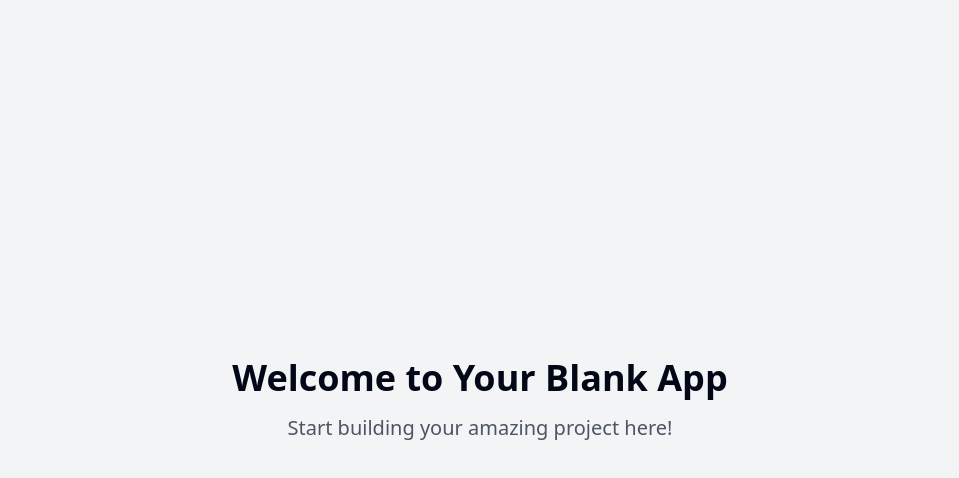
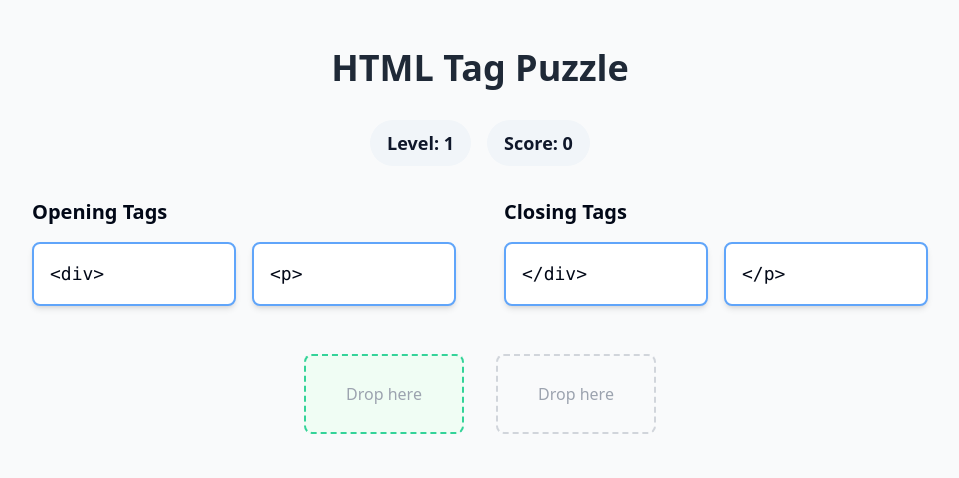
Before and after one commit to Filip2k03/html-tag-tangle, a React (Vite) app: page / in a window 1280 px wide. Shown: the top 478 px of the page, without its empty margins (160-1119 px from the left). Built offline with nearby package versions, Linux system fonts and the light colour scheme.

Commit message:
Add HTML5 tag puzzle game
Implement a new HTML5-based tag puzzle game to the project. This will enhance the interactive component of the application, allowing users to engage with the game directly.
[skip gpt_engineer]

```diff
--- /dev/null
+++ b/src/components/DraggableTag.tsx
@@ -0,0 +1,33 @@
+import React from 'react';
+import { cn } from "@/lib/utils";
+
+interface DraggableTagProps {
+  tag: string;
+  isOpening: boolean;
+  onDragStart: (e: React.DragEvent, tag: string, isOpening: boolean) => void;
+  className?: string;
+}
+
+const DraggableTag: React.FC<DraggableTagProps> = ({
+  tag,
+  isOpening,
+  onDragStart,
+  className
+}) => {
+  return (
+    <div
+      draggable
+      onDragStart={(e) => onDragStart(e, tag, isOpening)}
+      className={cn(
+        "cursor-move bg-white p-4 rounded-lg shadow-md text-lg font-mono",
+        "border-2 border-game-blue hover:border-game-green transition-colors",
+        "active:scale-95 transform transition-transform",
+        className
+      )}
+    >
+      {isOpening ? `<${tag}>` : `</${tag}>`}
+    </div>
+  );
+};
+
+export default DraggableTag;
--- /dev/null
+++ b/src/components/DropZone.tsx
@@ -0,0 +1,30 @@
+import React from 'react';
+import { cn } from "@/lib/utils";
+
+interface DropZoneProps {
+  onDrop: (e: React.DragEvent) => void;
+  isActive: boolean;
+  children?: React.ReactNode;
+}
+
+const DropZone: React.FC<DropZoneProps> = ({ onDrop, isActive, children }) => {
+  const handleDragOver = (e: React.DragEvent) => {
+    e.preventDefault();
+  };
+
+  return (
+    <div
+      onDrop={onDrop}
+      onDragOver={handleDragOver}
+      className={cn(
+        "w-40 h-20 border-2 border-dashed rounded-lg flex items-center justify-center",
+        isActive ? "border-game-green bg-green-50" : "border-gray-300",
+        "transition-colors duration-200"
+      )}
+    >
+      {children || <span className="text-gray-400">Drop here</span>}
+    </div>
+  );
+};
+
+export default DropZone;
--- /dev/null
+++ b/src/components/ScoreBoard.tsx
@@ -0,0 +1,22 @@
+import React from 'react';
+import { Badge } from "@/components/ui/badge";
+
+interface ScoreBoardProps {
+  score: number;
+  level: number;
+}
+
+const ScoreBoard: React.FC<ScoreBoardProps> = ({ score, level }) => {
+  return (
+    <div className="flex gap-4 items-center justify-center mb-8">
+      <Badge variant="secondary" className="text-lg px-4 py-2">
+        Level: {level}
+      </Badge>
+      <Badge variant="secondary" className="text-lg px-4 py-2">
+        Score: {score}
+      </Badge>
+    </div>
+  );
+};
+
+export default ScoreBoard;
--- a/src/index.css
+++ b/src/index.css
@@ -70,8 +70,15 @@
   * {
     @apply border-border;
   }
-
   body {
     @apply bg-background text-foreground;
   }
 }
+
+.dragging {
+  @apply opacity-50;
+}
+
+.drag-over {
+  @apply border-game-green;
+}
--- a/src/pages/Index.tsx
+++ b/src/pages/Index.tsx
@@ -1,11 +1,120 @@
-// Update this page (the content is just a fallback if you fail to update the page)
+import React, { useState, useEffect } from 'react';
+import { toast } from "sonner";
+import DraggableTag from '@/components/DraggableTag';
+import DropZone from '@/components/DropZone';
+import ScoreBoard from '@/components/ScoreBoard';
+
+const LEVELS = [
+  { tags: ['div', 'p'], points: 10 },
+  { tags: ['div', 'p', 'span'], points: 15 },
+  { tags: ['div', 'p', 'span', 'h1'], points: 20 },
+];
 
 const Index = () => {
+  const [score, setScore] = useState(0);
+  const [level, setLevel] = useState(1);
+  const [currentPair, setCurrentPair] = useState<{ tag: string; matched: boolean } | null>(null);
+  const [availableTags, setAvailableTags] = useState<string[]>([]);
+
+  useEffect(() => {
+    setAvailableTags([...LEVELS[level - 1].tags].sort(() => Math.random() - 0.5));
+  }, [level]);
+
+  const handleDragStart = (e: React.DragEvent, tag: string, isOpening: boolean) => {
+    e.dataTransfer.setData('text/plain', JSON.stringify({ tag, isOpening }));
+  };
+
+  const handleDrop = (e: React.DragEvent, isOpeningZone: boolean) => {
+    e.preventDefault();
+    const data = JSON.parse(e.dataTransfer.getData('text/plain'));
+
+    if (data.isOpening === isOpeningZone) {
+      toast.error("Tags must be paired with their opposite!");
+      return;
+    }
+
+    if (!currentPair) {
+      setCurrentPair({ tag: data.tag, matched: false });
+    } else if (currentPair.tag === data.tag && !currentPair.matched) {
+      setScore(prev => prev + LEVELS[level - 1].points);
+      setCurrentPair(null);
+      setAvailableTags(prev => prev.filter(t => t !== data.tag));
+      toast.success("Perfect match!");
+
+      if (availableTags.length <= 1 && level < LEVELS.length) {
+        setLevel(prev => prev + 1);
+        toast.success("Level complete! Moving to next level...");
+      }
+    } else {
+      toast.error("Tags don't match!");
+      setCurrentPair(null);
+    }
+  };
+
   return (
-    <div className="min-h-screen flex items-center justify-center bg-gray-100">
-      <div className="text-center">
-        <h1 className="text-4xl font-bold mb-4">Welcome to Your Blank App</h1>
-        <p className="text-xl text-gray-600">Start building your amazing project here!</p>
+    <div className="min-h-screen bg-gray-50 py-12 px-4">
+      <div className="max-w-4xl mx-auto">
+        <h1 className="text-4xl font-bold text-center mb-8 text-gray-800">
+          HTML Tag Puzzle
+        </h1>
+
+        <ScoreBoard score={score} level={level} />
+
+        <div className="grid grid-cols-1 md:grid-cols-2 gap-12 items-center">
+          <div className="space-y-4">
+            <h2 className="text-xl font-semibold mb-4">Opening Tags</h2>
+            <div className="grid grid-cols-2 gap-4">
+              {availableTags.map((tag) => (
+                <DraggableTag
+                  key={`opening-${tag}`}
+                  tag={tag}
+                  isOpening={true}
+                  onDragStart={handleDragStart}
+                />
+              ))}
+            </div>
+          </div>
+
+          <div className="space-y-4">
+            <h2 className="text-xl font-semibold mb-4">Closing Tags</h2>
+            <div className="grid grid-cols-2 gap-4">
+              {availableTags.map((tag) => (
+                <DraggableTag
+                  key={`closing-${tag}`}
+                  tag={tag}
+                  isOpening={false}
+                  onDragStart={handleDragStart}
+                />
+              ))}
+            </div>
+          </div>
+        </div>
+
+        <div className="mt-12 flex justify-center gap-8">
+          <DropZone
+            onDrop={(e) => handleDrop(e, true)}
+            isActive={!currentPair}
+          >
+            {currentPair && <DraggableTag
+              tag={currentPair.tag}
+              isOpening={true}
+              onDragStart={() => {}}
+              className="cursor-default"
+            />}
+          </DropZone>
+
+          <DropZone
+            onDrop={(e) => handleDrop(e, false)}
+            isActive={currentPair && !currentPair.matched}
+          >
+            {currentPair && currentPair.matched && <DraggableTag
+              tag={currentPair.tag}
+              isOpening={false}
+              onDragStart={() => {}}
+              className="cursor-default"
+            />}
+          </DropZone>
+        </div>
       </div>
     </div>
   );
--- a/tailwind.config.ts
+++ b/tailwind.config.ts
@@ -24,6 +24,11 @@ export default {
         ring: "hsl(var(--ring))",
         background: "hsl(var(--background))",
         foreground: "hsl(var(--foreground))",
+        game: {
+          blue: "#60A5FA",
+          green: "#34D399",
+          red: "#F87171",
+        },
         primary: {
           DEFAULT: "hsl(var(--primary))",
           foreground: "hsl(var(--primary-foreground))",
@@ -53,24 +58,14 @@ export default {
           foreground: "hsl(var(--card-foreground))",
         },
       },
-      borderRadius: {
-        lg: "var(--radius)",
-        md: "calc(var(--radius) - 2px)",
-        sm: "calc(var(--radius) - 4px)",
-      },
       keyframes: {
-        "accordion-down": {
-          from: { height: "0" },
-          to: { height: "var(--radix-accordion-content-height)" },
-        },
-        "accordion-up": {
-          from: { height: "var(--radix-accordion-content-height)" },
-          to: { height: "0" },
+        "tag-bounce": {
+          "0%, 100%": { transform: "translateY(0)" },
+          "50%": { transform: "translateY(-5px)" },
         },
       },
       animation: {
-        "accordion-down": "accordion-down 0.2s ease-out",
-        "accordion-up": "accordion-up 0.2s ease-out",
+        "tag-bounce": "tag-bounce 0.5s ease-in-out",
       },
     },
   },
```
